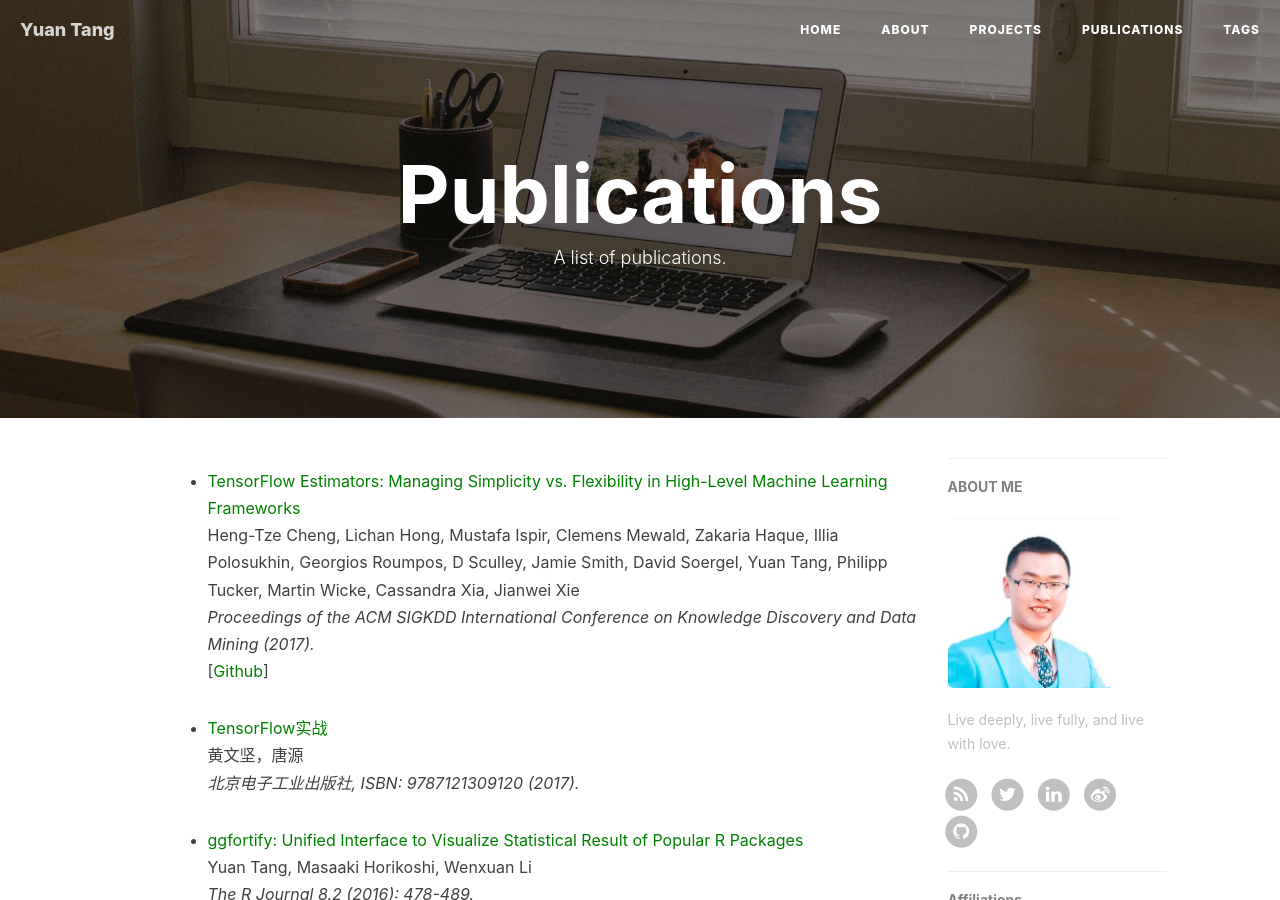
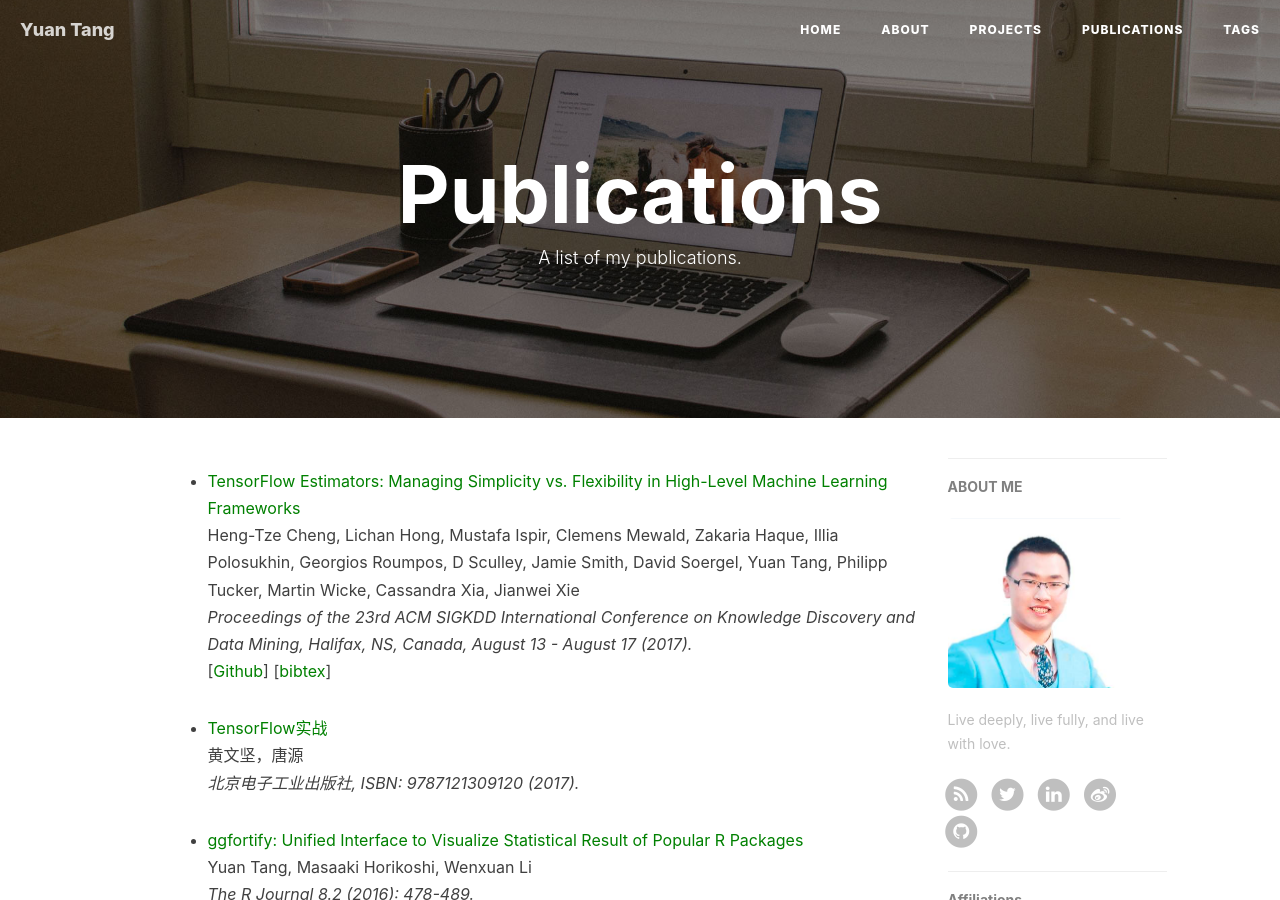
Before and after one commit to terrytangyuan/terrytangyuan.github.com, a Jekyll site: the page built from publications.html, in a window 1280 px wide and 900 px high. Built offline with Jekyll 4.4.1, drawn with Linux system fonts in a browser that asks for light colours; nearby versions of some CDN libraries; comment, search, counter and statistics services are not loaded.

Commit message:
Add kdd paper

```diff
--- a/publications.html
+++ b/publications.html
@@ -1,17 +1,18 @@
 ---
 layout: page
 title: "Publications"
-description: "A list of publications."
+description: "A list of my publications."
 header-img: "img/home-bg-o.jpg"
 ---
 
 <ul>
 <li>
   <p>
-    <a href="http://www.kdd.org/kdd2017/papers/view/train-and-distribute-managing-simplicity-vs.-flexibility-in-high-level-mach" style="color:green;"> TensorFlow Estimators: Managing Simplicity vs. Flexibility in High-Level Machine Learning Frameworks</a></br>
+    <a href="/data/papers/tf-estimators-kdd-paper.pdf" style="color:green;"> TensorFlow Estimators: Managing Simplicity vs. Flexibility in High-Level Machine Learning Frameworks</a></br>
     Heng-Tze Cheng, Lichan Hong, Mustafa Ispir, Clemens Mewald, Zakaria Haque, Illia Polosukhin, Georgios Roumpos, D Sculley, Jamie Smith, David Soergel, Yuan Tang, Philipp Tucker, Martin Wicke, Cassandra Xia, Jianwei Xie</br>
-    <i>Proceedings of the ACM SIGKDD International Conference on Knowledge Discovery and Data Mining (2017).</i> </br>
+    <i>Proceedings of the 23rd ACM SIGKDD International Conference on Knowledge Discovery and Data Mining, Halifax, NS, Canada, August 13 - August 17 (2017).</i> </br>
     [<a href="https://github.com/tensorflow/tensorflow/tree/master/tensorflow/python/estimator" style="color:green;">Github</a>]
+    [<a href="/data/bib/tfestimators2017kdd.bib" style="color:green;">bibtex</a>]
   </p>
 
 
```
Also changed, not shown: data/bib/tfestimators2017kdd.bib (added, +7 -0 lines), 1 other file.
